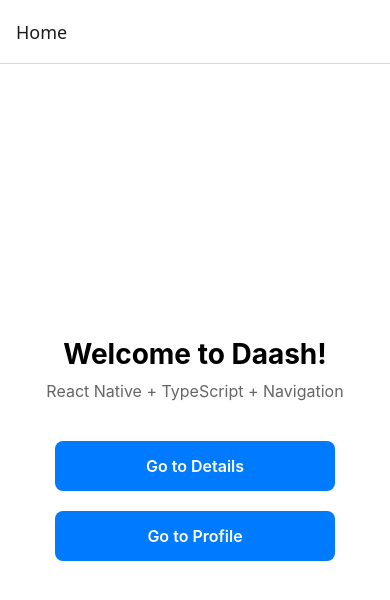
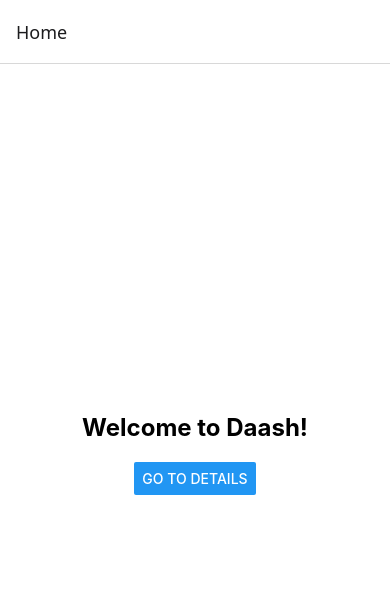
Before and after one commit to BusamboEnt/Daash, a React Native app: screen /Home in a window 390 px wide. Shown: the top 600 px of the page. Built offline with nearby package versions, Linux system fonts and the light colour scheme.

Commit message:
Simplify to minimal working TypeScript + Navigation setup - fixes all React version conflicts

```diff
--- a/App.tsx
+++ b/App.tsx
@@ -1,6 +1,57 @@
 import React from 'react';
-import AppNavigator from './src/navigation/AppNavigator';
+import { View, Text, StyleSheet, Button } from 'react-native';
+import { NavigationContainer } from '@react-navigation/native';
+import { createNativeStackNavigator } from '@react-navigation/native-stack';
+
+type RootStackParamList = {
+  Home: undefined;
+  Details: undefined;
+};
+
+const Stack = createNativeStackNavigator<RootStackParamList>();
+
+function HomeScreen({ navigation }: any) {
+  return (
+    <View style={styles.container}>
+      <Text style={styles.title}>Welcome to Daash!</Text>
+      <Button
+        title="Go to Details"
+        onPress={() => navigation.navigate('Details')}
+      />
+    </View>
+  );
+}
+
+function DetailsScreen({ navigation }: any) {
+  return (
+    <View style={styles.container}>
+      <Text style={styles.title}>Details Screen</Text>
+      <Button title="Go Back" onPress={() => navigation.goBack()} />
+    </View>
+  );
+}
 
 export default function App() {
-  return <AppNavigator />;
+  return (
+    <NavigationContainer>
+      <Stack.Navigator>
+        <Stack.Screen name="Home" component={HomeScreen} />
+        <Stack.Screen name="Details" component={DetailsScreen} />
+      </Stack.Navigator>
+    </NavigationContainer>
+  );
 }
+
+const styles = StyleSheet.create({
+  container: {
+    flex: 1,
+    alignItems: 'center',
+    justifyContent: 'center',
+    backgroundColor: '#fff',
+  },
+  title: {
+    fontSize: 24,
+    fontWeight: 'bold',
+    marginBottom: 20,
+  },
+});
--- a/src/navigation/AppNavigator.tsx
+++ /dev/null
@@ -1,35 +0,0 @@
-import React from 'react';
-import { NavigationContainer } from '@react-navigation/native';
-import { createNativeStackNavigator } from '@react-navigation/native-stack';
-import HomeScreen from '../screens/HomeScreen';
-import DetailsScreen from '../screens/DetailsScreen';
-import ProfileScreen from '../screens/ProfileScreen';
-
-export type RootStackParamList = {
-  Home: undefined;
-  Details: { itemId: number; title: string };
-  Profile: undefined;
-};
-
-const Stack = createNativeStackNavigator<RootStackParamList>();
-
-export default function AppNavigator() {
-  return (
-    <NavigationContainer>
-      <Stack.Navigator initialRouteName="Home">
-        <Stack.Screen
-          name="Home"
-          component={HomeScreen}
-        />
-        <Stack.Screen
-          name="Details"
-          component={DetailsScreen}
-        />
-        <Stack.Screen
-          name="Profile"
-          component={ProfileScreen}
-        />
-      </Stack.Navigator>
-    </NavigationContainer>
-  );
-}
--- a/src/screens/DetailsScreen.tsx
+++ /dev/null
@@ -1,70 +0,0 @@
-import React from 'react';
-import { View, Text, StyleSheet, TouchableOpacity } from 'react-native';
-import { NativeStackNavigationProp } from '@react-navigation/native-stack';
-import { RouteProp } from '@react-navigation/native';
-import { RootStackParamList } from '../navigation/AppNavigator';
-
-type DetailsScreenProps = {
-  navigation: NativeStackNavigationProp<RootStackParamList, 'Details'>;
-  route: RouteProp<RootStackParamList, 'Details'>;
-};
-
-export default function DetailsScreen({ navigation, route }: DetailsScreenProps) {
-  const { itemId, title } = route.params;
-
-  return (
-    <View style={styles.container}>
-      <Text style={styles.title}>Details Screen</Text>
-      <Text style={styles.info}>Item ID: {itemId}</Text>
-      <Text style={styles.info}>Title: {title}</Text>
-
-      <TouchableOpacity
-        style={styles.button}
-        onPress={() => navigation.goBack()}
-      >
-        <Text style={styles.buttonText}>Go Back</Text>
-      </TouchableOpacity>
-
-      <TouchableOpacity
-        style={styles.button}
-        onPress={() => navigation.navigate('Profile')}
-      >
-        <Text style={styles.buttonText}>Go to Profile</Text>
-      </TouchableOpacity>
-    </View>
-  );
-}
-
-const styles = StyleSheet.create({
-  container: {
-    flex: 1,
-    backgroundColor: '#fff',
-    alignItems: 'center',
-    justifyContent: 'center',
-    padding: 20,
-  },
-  title: {
-    fontSize: 24,
-    fontWeight: 'bold',
-    marginBottom: 20,
-  },
-  info: {
-    fontSize: 16,
-    color: '#333',
-    marginVertical: 5,
-  },
-  button: {
-    backgroundColor: '#007AFF',
-    paddingHorizontal: 30,
-    paddingVertical: 15,
-    borderRadius: 8,
-    marginTop: 20,
-    width: '80%',
-    alignItems: 'center',
-  },
-  buttonText: {
-    color: '#fff',
-    fontSize: 16,
-    fontWeight: '600',
-  },
-});
--- a/src/screens/HomeScreen.tsx
+++ /dev/null
@@ -1,65 +0,0 @@
-import React from 'react';
-import { View, Text, StyleSheet, TouchableOpacity } from 'react-native';
-import { NativeStackNavigationProp } from '@react-navigation/native-stack';
-import { RootStackParamList } from '../navigation/AppNavigator';
-
-type HomeScreenProps = {
-  navigation: NativeStackNavigationProp<RootStackParamList, 'Home'>;
-};
-
-export default function HomeScreen({ navigation }: HomeScreenProps) {
-  return (
-    <View style={styles.container}>
-      <Text style={styles.title}>Welcome to Daash!</Text>
-      <Text style={styles.subtitle}>React Native + TypeScript + Navigation</Text>
-
-      <TouchableOpacity
-        style={styles.button}
-        onPress={() => navigation.navigate('Details', { itemId: 42, title: 'Sample Item' })}
-      >
-        <Text style={styles.buttonText}>Go to Details</Text>
-      </TouchableOpacity>
-
-      <TouchableOpacity
-        style={styles.button}
-        onPress={() => navigation.navigate('Profile')}
-      >
-        <Text style={styles.buttonText}>Go to Profile</Text>
-      </TouchableOpacity>
-    </View>
-  );
-}
-
-const styles = StyleSheet.create({
-  container: {
-    flex: 1,
-    backgroundColor: '#fff',
-    alignItems: 'center',
-    justifyContent: 'center',
-    padding: 20,
-  },
-  title: {
-    fontSize: 28,
-    fontWeight: 'bold',
-    marginBottom: 10,
-  },
-  subtitle: {
-    fontSize: 16,
-    color: '#666',
-    marginBottom: 30,
-  },
-  button: {
-    backgroundColor: '#007AFF',
-    paddingHorizontal: 30,
-    paddingVertical: 15,
-    borderRadius: 8,
-    marginVertical: 10,
-    width: '80%',
-    alignItems: 'center',
-  },
-  buttonText: {
-    color: '#fff',
-    fontSize: 16,
-    fontWeight: '600',
-  },
-});
--- a/src/screens/ProfileScreen.tsx
+++ /dev/null
@@ -1,69 +0,0 @@
-import React from 'react';
-import { View, Text, StyleSheet, TouchableOpacity } from 'react-native';
-import { NativeStackNavigationProp } from '@react-navigation/native-stack';
-import { RootStackParamList } from '../navigation/AppNavigator';
-
-type ProfileScreenProps = {
-  navigation: NativeStackNavigationProp<RootStackParamList, 'Profile'>;
-};
-
-export default function ProfileScreen({ navigation }: ProfileScreenProps) {
-  return (
-    <View style={styles.container}>
-      <Text style={styles.title}>Profile Screen</Text>
-      <Text style={styles.info}>Username: John Doe</Text>
-      <Text style={styles.info}>Email: john@example.com</Text>
-
-      <TouchableOpacity
-        style={styles.button}
-        onPress={() => navigation.navigate('Home')}
-      >
-        <Text style={styles.buttonText}>Go to Home</Text>
-      </TouchableOpacity>
-
-      <TouchableOpacity
-        style={[styles.button, styles.secondaryButton]}
-        onPress={() => navigation.goBack()}
-      >
-        <Text style={styles.buttonText}>Go Back</Text>
-      </TouchableOpacity>
-    </View>
-  );
-}
-
-const styles = StyleSheet.create({
-  container: {
-    flex: 1,
-    backgroundColor: '#fff',
-    alignItems: 'center',
-    justifyContent: 'center',
-    padding: 20,
-  },
-  title: {
-    fontSize: 24,
-    fontWeight: 'bold',
-    marginBottom: 20,
-  },
-  info: {
-    fontSize: 16,
-    color: '#333',
-    marginVertical: 5,
-  },
-  button: {
-    backgroundColor: '#007AFF',
-    paddingHorizontal: 30,
-    paddingVertical: 15,
-    borderRadius: 8,
-    marginTop: 20,
-    width: '80%',
-    alignItems: 'center',
-  },
-  secondaryButton: {
-    backgroundColor: '#5AC8FA',
-  },
-  buttonText: {
-    color: '#fff',
-    fontSize: 16,
-    fontWeight: '600',
-  },
-});
```
Also changed, not shown: package.json (+4 -4 lines), tsconfig.json (+1 -11 lines), 1 other file (tests, documents, lock files or other folders).
